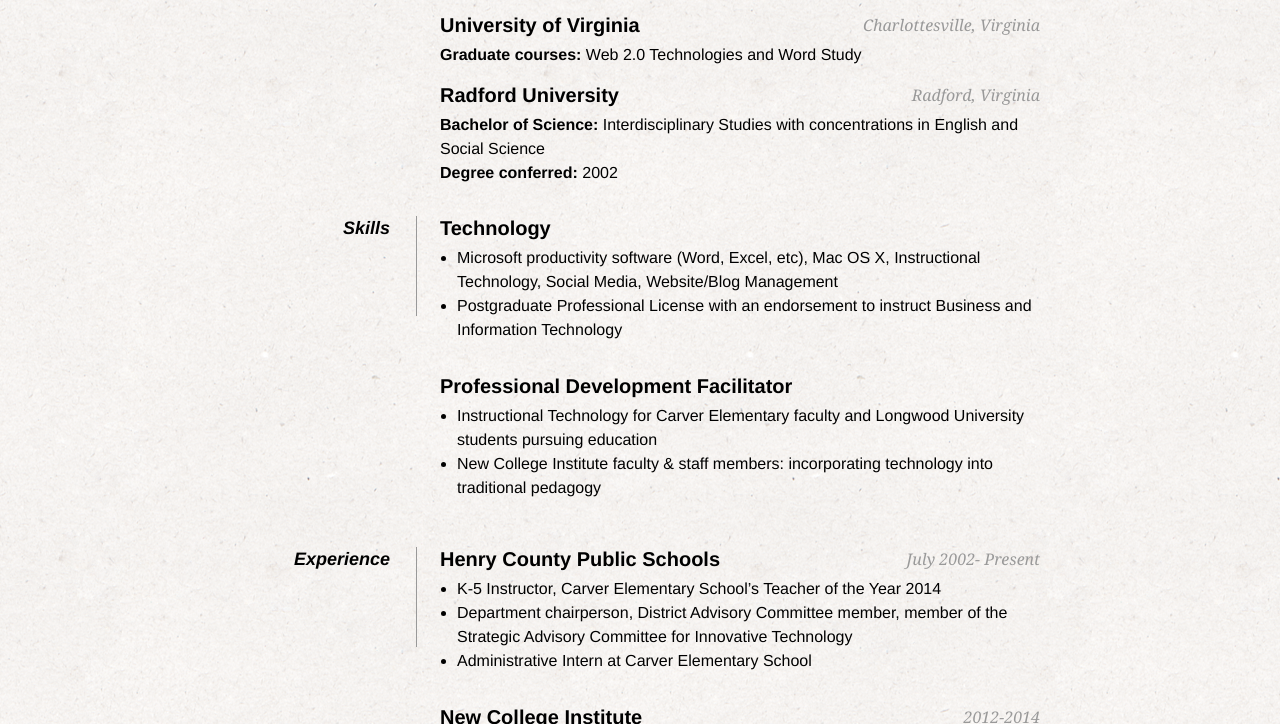
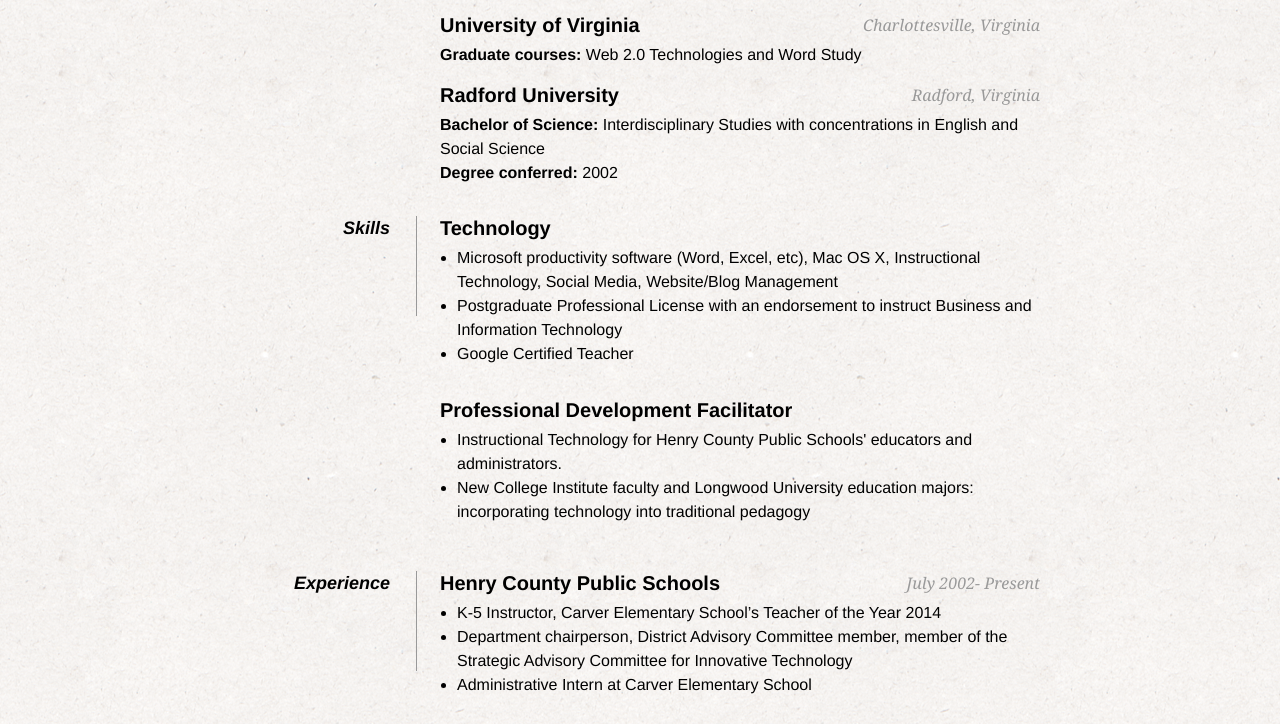
Before and after one commit to pammabry/pammabry.github.io, a plain HTML site: page index.html in a window 1280 px wide. Shown: the part 535-1259 px from the top of the page. Drawn offline with Linux system fonts and the light colour scheme.

Commit message:
make changes to PD Facilitator

```diff
--- a/index.html
+++ b/index.html
@@ -89,13 +89,15 @@
                 <ul>
 		   <li>Microsoft productivity software (Word, Excel, etc), Mac OS X, Instructional Technology, Social Media, Website/Blog Management</li>
 		   <li>Postgraduate Professional License with an endorsement to instruct Business and Information Technology</li>
+       <li>Google Certified Teacher</li>
 		</ul>
             </dd>
             <dd>
                 <h2>Professional Development Facilitator</h2>
                 <ul>
-<li>Instructional Technology for Carver Elementary faculty and Longwood University students pursuing education</li>
-<li> New College Institute faculty & staff members: incorporating technology into traditional pedagogy</li></ul>
+                  <li>Instructional Technology for Henry County Public Schools' educators and administrators.</li>
+                  <li> New College Institute faculty and Longwood University education majors: incorporating technology into traditional pedagogy</li>
+                </ul>
             </dd>
 
             <dd class="clear"></dd>
```
